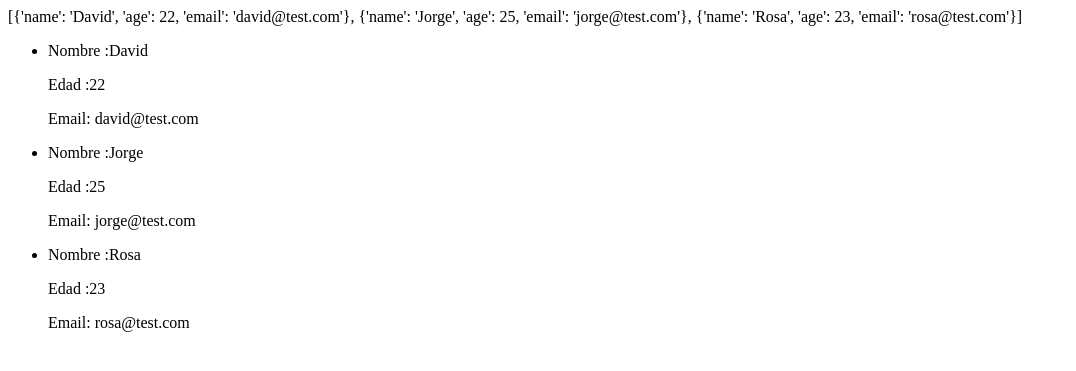
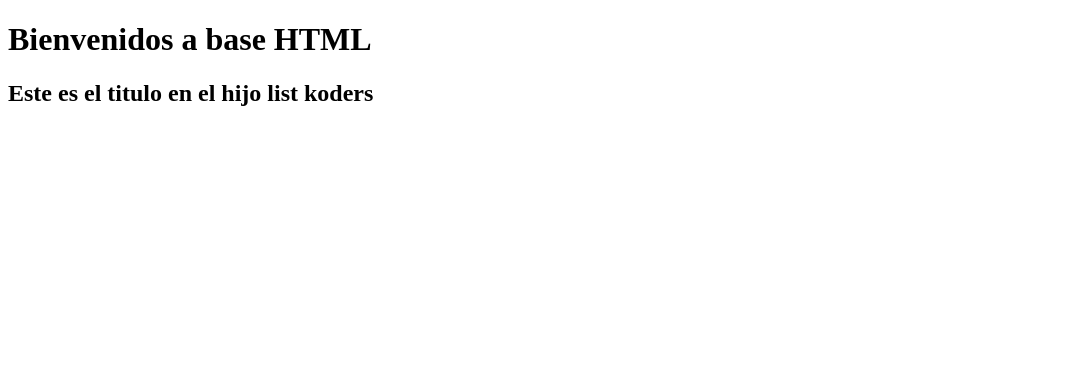
Before and after one commit to JosephColin57/FirstProject-django, a Django app: page /koders/ in a window 1280 px wide. Shown: the top 371 px of the page, without its empty margins (0-1076 px from the left). Run offline with Django 5.2, Linux system fonts and the light colour scheme.

Commit message:
add templates and parent templates

```diff
--- a/bootcamp/templates/list_koders.html
+++ /dev/null
@@ -1,22 +0,0 @@
-<!DOCTYPE html>
-<html lang="en">
-<head>
-    <meta charset="UTF-8">
-    <meta name="viewport" content="width=device-width, initial-scale=1.0">
-    <title>Koders</title>
-</head>
-<body>
-    <div>
-        {{koders}}
-    </div>
-    <ul>
-        {% for koder in koders %}
-            <li>
-                <p>Nombre :{{koder.name}}</p>
-                <p>Edad :{{koder.age}}</p>
-                <p>Email: {{koder.email}}</p>
-            </li>
-        {% endfor %}
-    </ul>
-</body>
-</html>
--- a/bootcamp/views.py
+++ b/bootcamp/views.py
@@ -19,7 +19,7 @@ def list_koders(request):
     ]
     }
     #creamos templates
-    template = loader.get_template("bootcamp/templates/list_koders.html")
+    template = loader.get_template("templates/list_koders.html")
     return HttpResponse(template.render(context, request))
 
 
--- a/myApp/views.py
+++ b/myApp/views.py
@@ -24,7 +24,7 @@ def saludoConNombre(request, nombre):
         "apellido": "Colin",
     }  # Va a servir para enviar información al template
     template = loader.get_template(
-        "base.html"
+        "templates/base.html"
     )  # o tambien se puede poner la ruta "myApp/base.html" o la ruta de la app
     return HttpResponse(template.render(context, request))
 
--- a/myApp/templates/base.html
+++ b/templates/base.html
@@ -5,6 +5,7 @@
   <!-- | default para poner un valor por defecto -->
    <!-- | de length nos ponde la longitud -->
     <!-- | truncatechars nos trunca el valor donde le indiquemos -->
+<!--
 <!DOCTYPE html>
 <html lang="en">
 <head>
@@ -15,9 +16,29 @@
 <body>
     <div>
         <h1>Bienvenido a Kodemia</h1>
-        <h2>Bienvenido {{name|upper|default:"Sin nombre"}}</h2> <!-- El name viene del context en views -->
+        <h2>Bienvenido {{name|upper|default:"Sin nombre"}}</h2>
         <h3>Mi apellido {{apellido}} tiene {{apellido|length}} letras</h3>
         <h4>Mi apellido {{apellido|truncatechars:2}}</h4>
     </div>
 </body>
 </html>
+ -->
+
+ <!-- Templeate parent -->
+
+<!DOCTYPE html>
+<html lang="en">
+<head>
+    <meta charset="UTF-8">
+    <meta name="viewport" content="width=device-width, initial-scale=1.0">
+    <title>Document</title>
+</head>
+<body>
+    <div>
+        <h1> Bienvenidos a base HTML</h1>
+        {% block title %}
+        <h2> Este es el titulo</h2>
+        {% endblock title%}
+    </div>
+</body>
+</html>
--- /dev/null
+++ b/templates/list_koders.html
@@ -0,0 +1,47 @@
+{# tambien se puede ingresar comentarios de esta forma #}
+
+<!-- template hijo, hereda de base.html -->
+{% extends "templates/base.html" %}
+
+<!--
+<!DOCTYPE html>
+<html lang="en">
+<head>
+    <meta charset="UTF-8">
+    <meta name="viewport" content="width=device-width, initial-scale=1.0">
+    <title>Koders</title>
+</head>
+<body>
+    <div>
+        {{koders}}
+    </div>
+    <ul>
+        {% for koder in koders %}
+            <li>
+                <p>Nombre :{{koder.name}}</p>
+                <p>Edad :{{koder.age}}</p>
+                <p>Email: {{koder.email}}</p>
+            </li>
+        {% endfor %}
+    </ul>
+</body>
+</html>
+ -->
+
+ <!DOCTYPE html>
+ <html lang="en">
+ <head>
+    <meta charset="UTF-8">
+    <meta name="viewport" content="width=device-width, initial-scale=1.0">
+    <title>Document</title>
+ </head>
+ <body>
+    <div>
+        <h2>
+            {% block title %}
+            <h2>Este es el titulo en el hijo list koders</h2>
+            {% endblock title %}
+        </h2>
+    </div>
+ </body>
+ </html>
```
Also changed, not shown: templates/practica2.html (renamed from myApp/templates/practica2.html).
